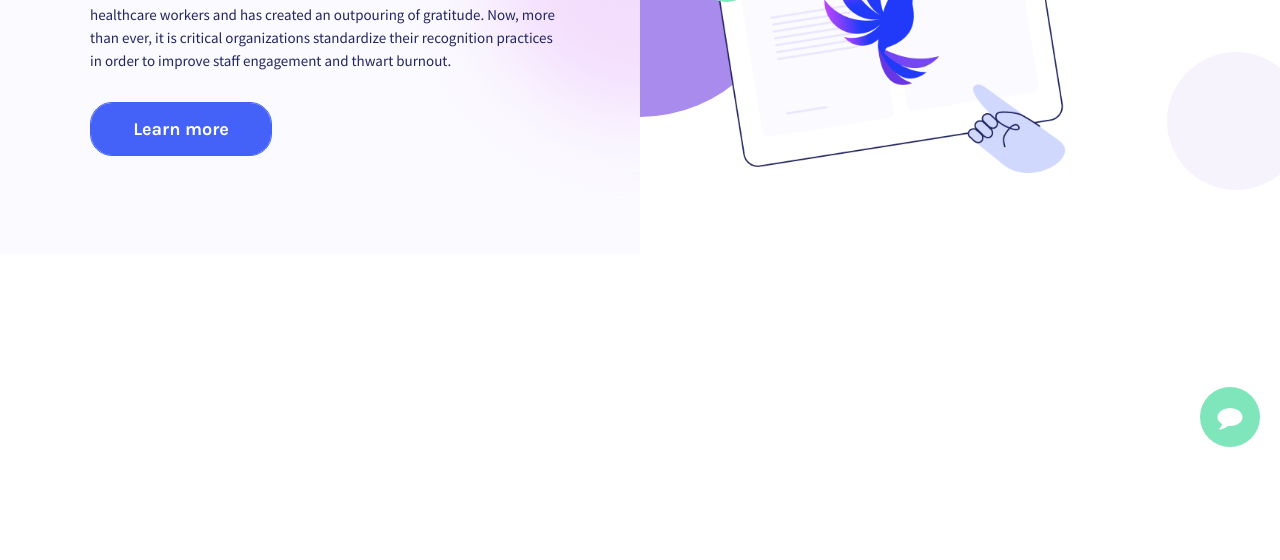
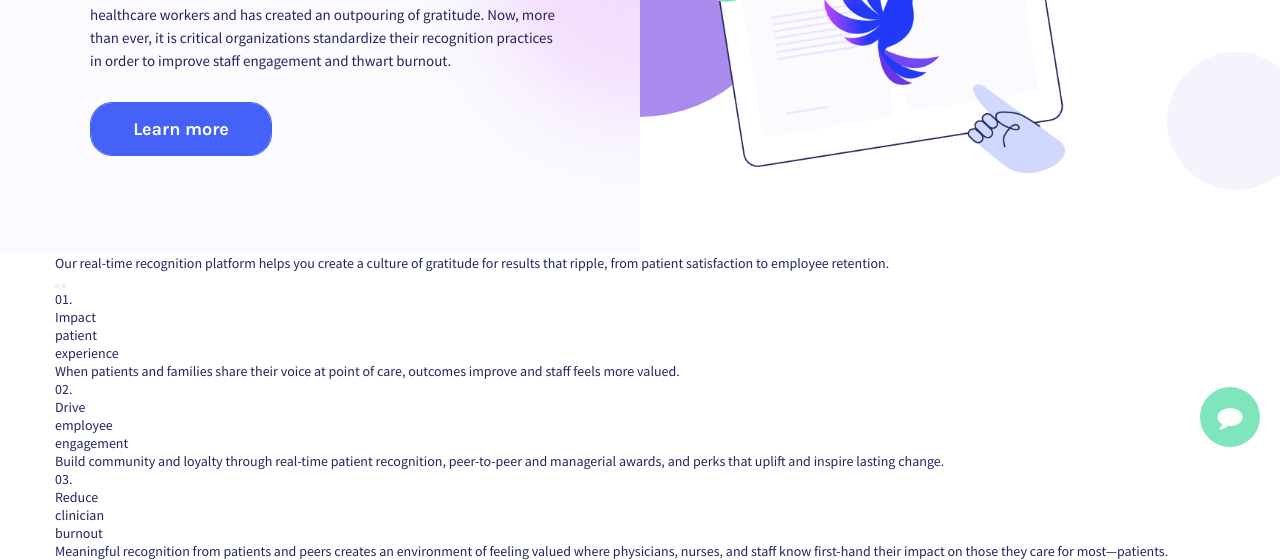
Before and after one commit to Daniel-Venera/wambi, a plain HTML site: page index.html in a window 1280 px wide. Shown: the part 333-893 px from the top of the page. Before the commit the page ends 800 px from the top, so only its background shows below. Drawn offline with Linux system fonts and the light colour scheme.

Commit message:
advantage html

```diff
--- a/index.html
+++ b/index.html
@@ -202,6 +202,39 @@
       </div>
     </div>
 
+    <!-- Advantage -->
+    <div class="advantage">
+      <div class="advantage-content wrapper">
+        <p class="advantage-title">
+          Our real-time recognition platform helps you create a culture of gratitude for results that ripple, from patient satisfaction to employee retention.
+        </p>
+        <button class="arrow-left"></button>
+        <button class="arrow-right"></button>
+        <div class="advantage-slider">
+          <div class="advantage-card" id="advantage-1">
+            <div class="advantage-card-number">01.</div>
+            <span>Impact <br />patient <br />experience</span>
+            <p>When patients and families share their voice at point of care, outcomes improve and staff feels more valued.</p>
+          </div>
+          <div class="advantage-card" id="advantage-2">
+            <div class="advantage-card-number">02.</div>
+            <span>Drive <br />employee <br />engagement</span>
+            <p>
+              Build community and loyalty through real-time patient recognition, peer-to-peer and managerial awards, and perks that uplift and inspire lasting change.
+            </p>
+          </div>
+          <div class="advantage-card" id="advantage-3">
+            <div class="advantage-card-number">03.</div>
+            <span>Reduce <br />clinician <br />burnout</span>
+            <p>
+              Meaningful recognition from patients and peers creates an environment of feeling valued where physicians, nurses, and staff know first-hand their impact on those they care for
+              most—patients.
+            </p>
+          </div>
+        </div>
+      </div>
+    </div>
+
     <!-- Chatbot -->
     <div class="chatbot">
       <span><i class="fa fa-comment"></i></span>
```
